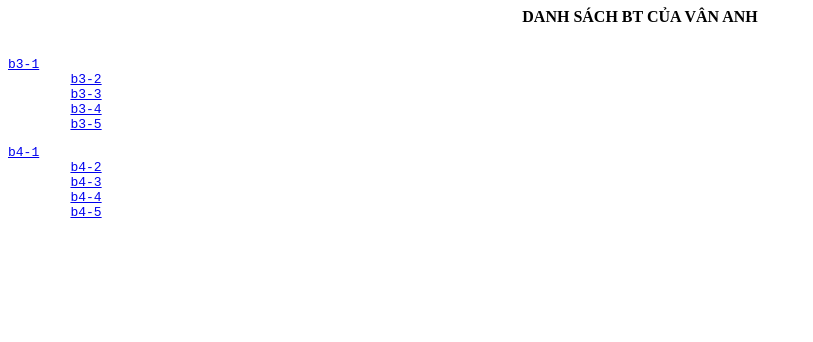
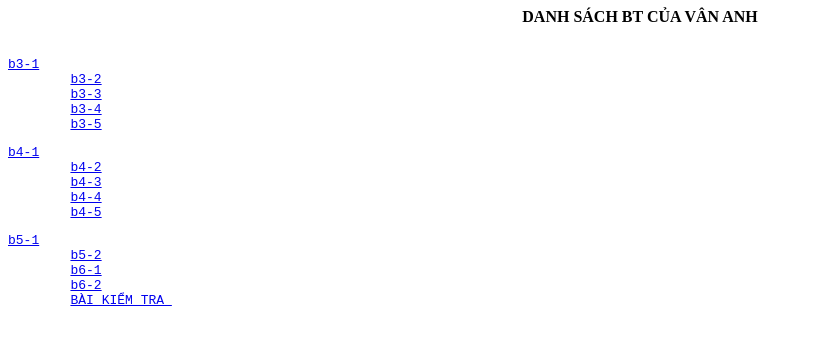
Before and after one commit to Vanhcuti/webdesign, a plain HTML site: page index.html in a window 1280 px wide. Shown: the whole page, without its empty margins (0-813 px from the left). Drawn offline with Linux system fonts and the light colour scheme.

Commit message:
Update index.html

```diff
--- a/index.html
+++ b/index.html
@@ -18,6 +18,12 @@
         <a href="/webdesign/b4-4.html" >b4-4</a>
         <a href="/webdesign/b4-5.html" >b4-5</a></pre>
 
+        <pre><a href="/webdesign/b5-1.html" >b5-1</a>
+        <a href="/webdesign/b5-2.html" >b5-2</a>
+        <a href="/webdesign/b6-1.html" >b6-1</a>
+        <a href="/webdesign/b6-2.html" >b6-2</a>
+        <a href="/webdesign/BÀI KIỂM TRA" >BÀI KIỂM TRA </a></pre>
+
         </font>
     </body>
  </html>
```
